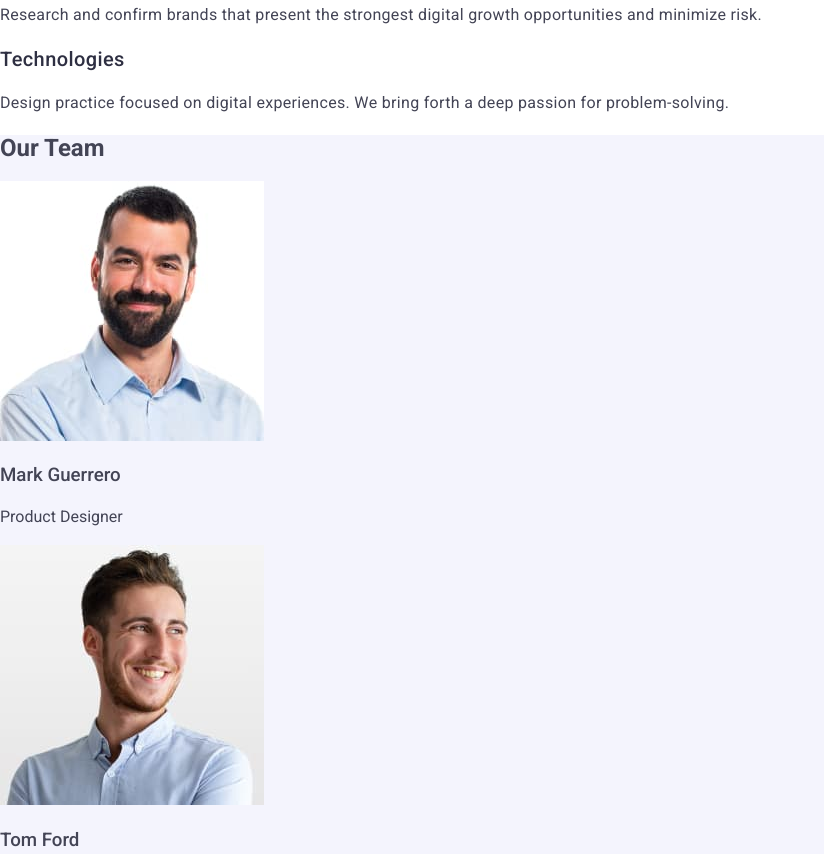
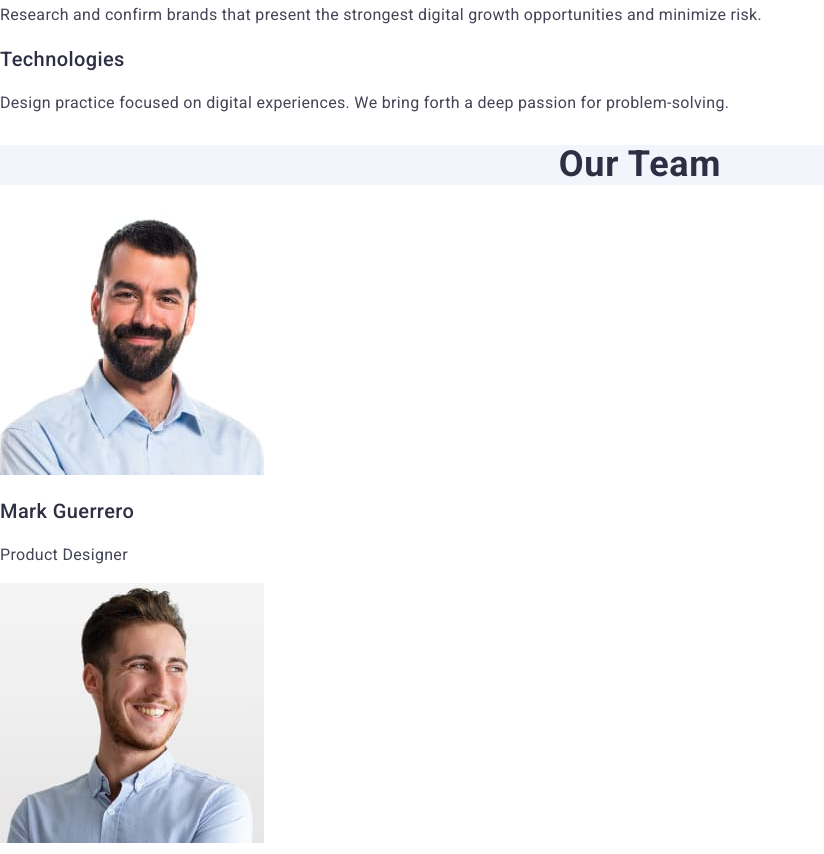
Before and after one commit to for-tuana/goit-markup-hw-02, a plain HTML site: page index.html in a window 1280 px wide. Shown: the part 671-1525 px from the top of the page, without its empty margins (0-824 px from the left). Drawn offline with Linux system fonts and the light colour scheme.

Commit message:
update third section

```diff
--- a/css/style.css
+++ b/css/style.css
@@ -199,6 +199,26 @@ nav ul a.active {
 .second-section p {
   letter-spacing: 0.02em;
 }
-#Third-Section {
+
+.third-section h2 {
+  font-size: 36px;
+  line-height: 1.11;
+  text-align: center;
+  letter-spacing: 0.02em;
+  text-transform: capitalize;
+  color: #2e2f42;
   background-color: #f4f4fd;
 }
+
+.third-section h3 {
+  background-color: #ffffff;
+  font-size: 20px;
+  line-height: 1.2;
+  letter-spacing: 0.02em;
+  color: #2e2f42;
+}
+
+.third-section p {
+  font-size: 16px;
+  letter-spacing: 0.02em;
+}
--- a/index.html
+++ b/index.html
@@ -55,8 +55,8 @@
             <h2>About Us</h2>
             <ul>
                 <li>
-                    <h3>Strategy</h3>
-                    <p>Our goal is to identify the business
+                    <h3 class="strategy">Strategy</h3>
+                    <p class="strategy">Our goal is to identify the business
                         problem to walk away with the perfect and creative solution.</p>
                 </li>
                 <li>
@@ -77,13 +77,13 @@
             </ul>
         </section>
 
-        <section id="Third-Section">
+        <section class="third-section">
             <h2>Our Team</h2>
             <ul>
-                <li id="Team-Card-One">
+                <li class="team-card-one">
                     <img src="./images/img.jpg" alt="Image of Mark Guerrero" width="264" height="260">
-                    <h3>Mark Guerrero</h3>
-                    <p>Product Designer</p>
+                    <h3 class="mark-guerrero">Mark Guerrero</h3>
+                    <p class="product-designer">Product Designer</p>
                 </li>
 
                 <li id="Team-Card-Two">
```
